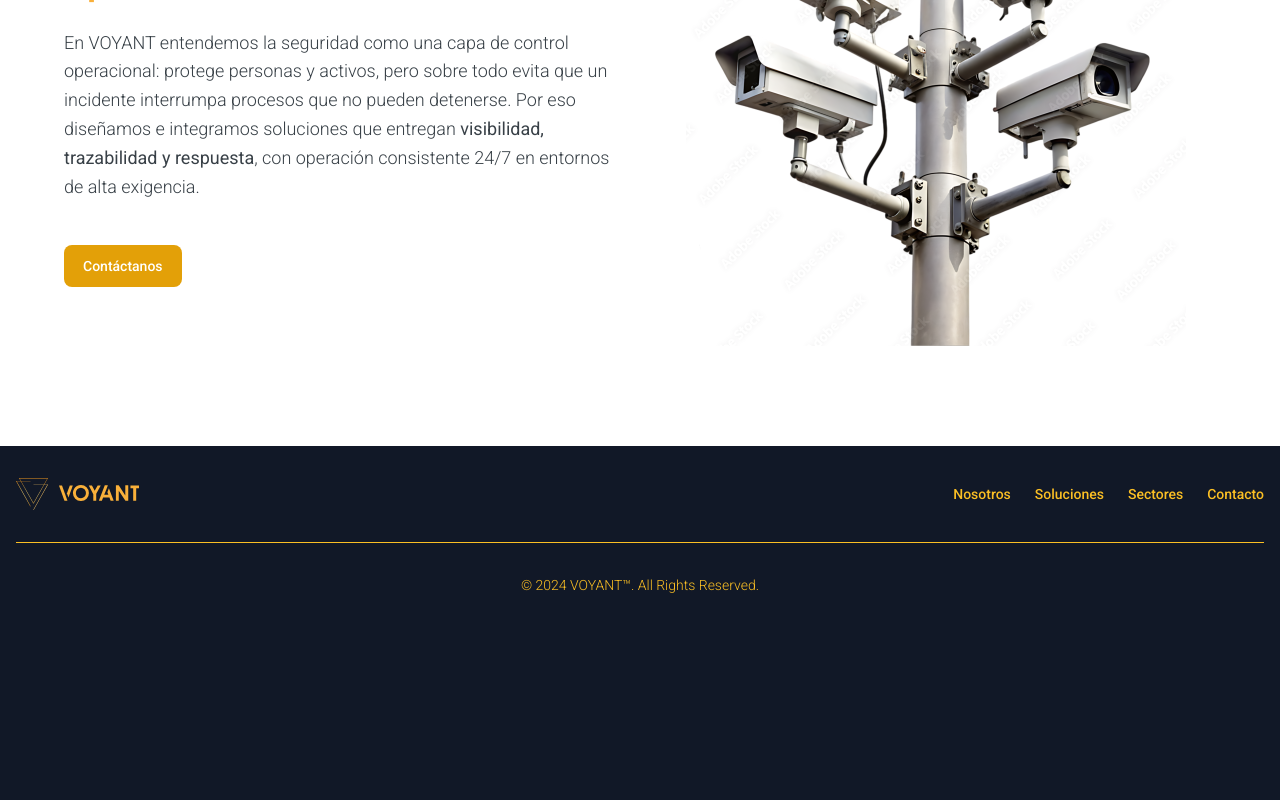
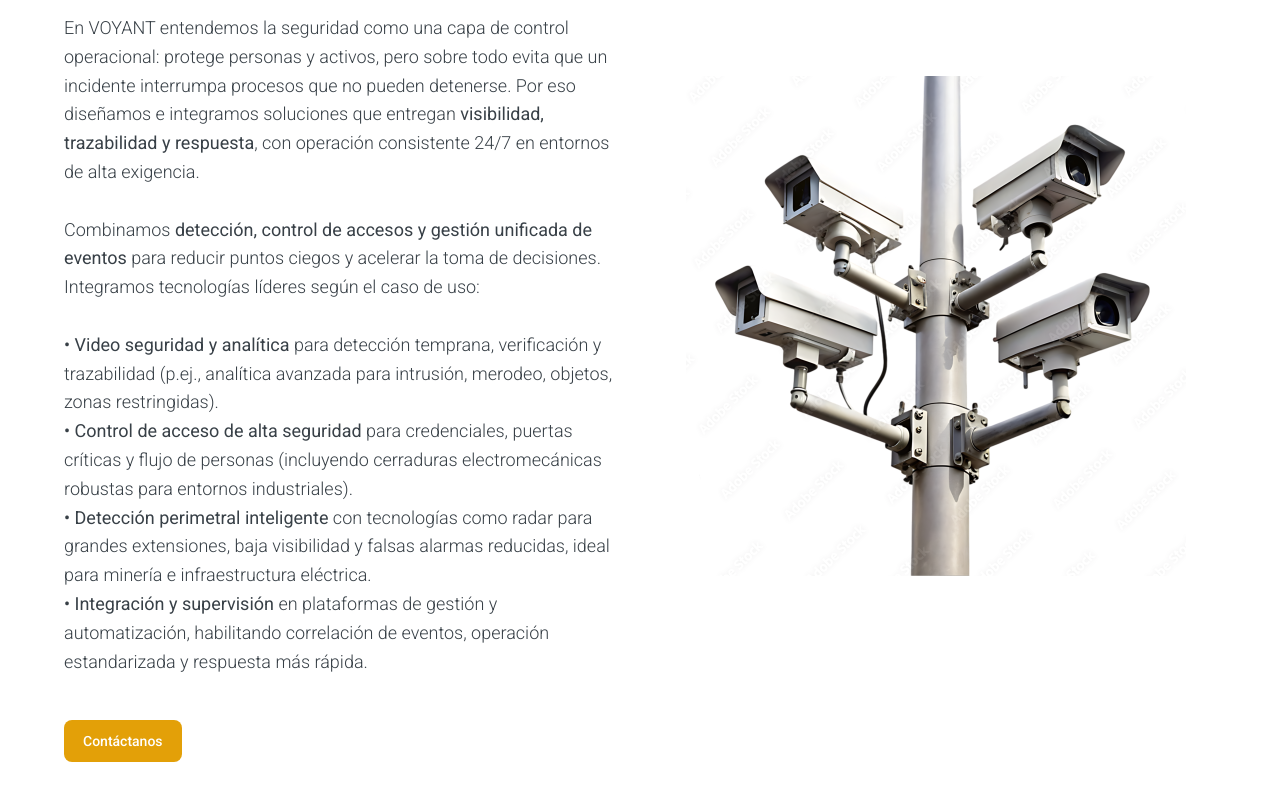
Before and after one commit to Gitbertod/Voyant, a React (Vite) app: page /soluciones/seguridad in a window 1280 px wide. Shown: the part 1054-1854 px from the top of the page. Before the commit the page ends 1681 px from the top, so only its background shows below. Built offline with nearby package versions, Linux system fonts and the light colour scheme.

Commit message:
se inserto contenido en seccion de seguridad y climatizacion

```diff
--- a/src/views/soluciones/climatizacion/Climatizacion.jsx
+++ b/src/views/soluciones/climatizacion/Climatizacion.jsx
@@ -32,7 +32,16 @@ const Climatizacion = () => {
     <>
       <CategoryWithBackgroundVideo
         title="Climatización"
-        text="Controlamos las condiciones de operación en las salas críticas donde la continuidad de operación es indispensable, con soluciones de climatización eficientes y confiables, adaptadas a tu necesidad."
+        text={
+          <>
+            <p>
+              Controlamos las condiciones de operación en las salas críticas
+              donde la continuidad de operación es indispensable,<p>con soluciones
+              de climatización eficientes y confiables, adaptadas a tu
+              necesidad.</p>
+            </p>
+          </>
+        }
         videoSrc={video_bg}
         logoSrc="/logoVoyantColor.svg"
         logosBgSrc="/logosVoyant_bg.svg"
--- a/src/views/soluciones/seguridad/Seguridad.jsx
+++ b/src/views/soluciones/seguridad/Seguridad.jsx
@@ -33,7 +33,16 @@ const Seguridad = ({ tituloh1 = "Seguridad" }) => {
     <>
       <CategoryWithBackgroundVideo
         title="Seguridad"
-        text="Diseñamos seguridad para entornos donde el control no puede perderse. Integramos tecnología, analítica y soporte experto para prevenir incidentes, asegurar trazabilidad y proteger la continuidad de operaciones críticas."
+        text={
+          <>
+            <p>
+              Diseñamos seguridad para entornos donde el control no puede
+              perderse. Integramos tecnología, analítica y soporte experto para
+              prevenir incidentes, asegurar trazabilidad y proteger la
+              continuidad de operaciones críticas.
+            </p>
+          </>
+        }
         videoSrc={mineria_bg}
         logoSrc="/logoVoyantColor.svg"
         logosBgSrc="/logosVoyant_bg.svg"
@@ -84,10 +93,44 @@ const Seguridad = ({ tituloh1 = "Seguridad" }) => {
               En VOYANT entendemos la seguridad como una capa de control
               operacional: protege personas y activos, pero sobre todo evita que
               un incidente interrumpa procesos que no pueden detenerse. Por eso
-              diseñamos e integramos soluciones que entregan <strong>visibilidad,
-              trazabilidad y respuesta</strong>, con operación consistente 24/7 en
-              entornos de alta exigencia.
+              diseñamos e integramos soluciones que entregan{" "}
+              <strong>visibilidad, trazabilidad y respuesta</strong>, con
+              operación consistente 24/7 en entornos de alta exigencia.
             </p>
+            <br></br>
+            <p>
+              Combinamos{" "}
+              <strong>
+                detección, control de accesos y gestión unificada de eventos
+              </strong>{" "}
+              para reducir puntos ciegos y acelerar la toma de decisiones.
+              Integramos tecnologías líderes según el caso de uso:
+            </p>
+            <br></br>
+            <ul>
+              <li>
+                <strong>• Video seguridad y analítica</strong> para detección
+                temprana, verificación y trazabilidad (p.ej., analítica avanzada
+                para intrusión, merodeo, objetos, zonas restringidas).
+              </li>
+              <li>
+                <strong>• Control de acceso de alta seguridad</strong> para
+                credenciales, puertas críticas y flujo de personas (incluyendo
+                cerraduras electromecánicas robustas para entornos
+                industriales).
+              </li>
+              <li>
+                <strong>• Detección perimetral inteligente</strong> con
+                tecnologías como radar para grandes extensiones, baja
+                visibilidad y falsas alarmas reducidas, ideal para minería e
+                infraestructura eléctrica.
+              </li>
+              <li>
+                <strong>• Integración y supervisión</strong> en plataformas de gestión y
+                automatización, habilitando correlación de eventos, operación
+                estandarizada y respuesta más rápida.
+              </li>
+            </ul>
           </>
         }
         imgSrc="/seguridad.png"
```
